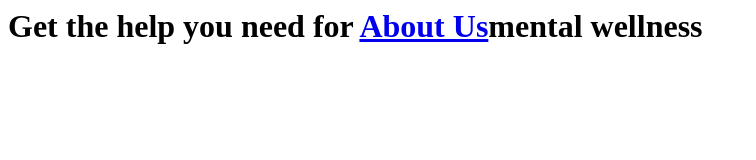
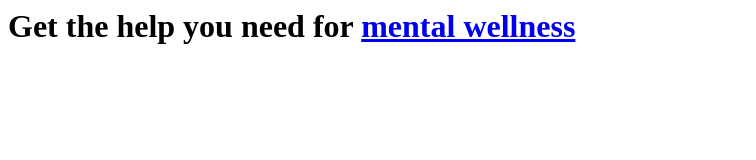
Before and after one commit to possitives/possitivevibes2, a plain HTML site: page index.html in a window 1280 px wide. Shown: the whole page, without its empty margins (0-756 px from the left). Drawn offline with Linux system fonts and the light colour scheme.

Commit message:
Update index.html

```diff
--- a/index.html
+++ b/index.html
@@ -1 +1 @@
-<h1>Get the help you need for <a href="about.html">About Us</a>mental wellness</h1>
+<h1>Get the help you need for <a href="about.html">mental wellness</a></h1>
```
